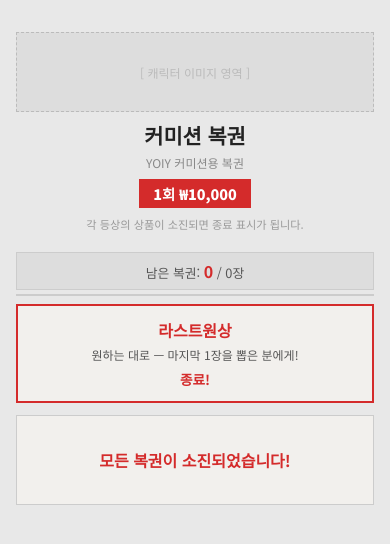
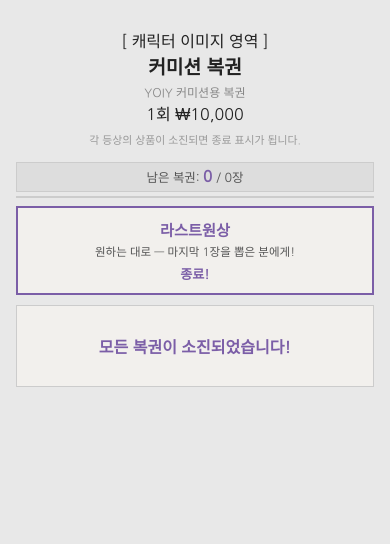
Before and after one commit to pkjy0111-dotcom/commission-lottery, a Next.js app: page / in a window 390 px wide. Shown: the top 544 px of the page. Built offline with nearby package versions, Linux system fonts and the light colour scheme; no server answers; the database is empty.

Commit message:
Refactor global styles and improve responsiveness
Updated global styles by changing font family and adjusting various CSS properties for better responsiveness and aesthetics.

```diff
--- a/app/globals.css
+++ b/app/globals.css
@@ -1,4 +1,4 @@
-@import url('https://fonts.googleapis.com/css2?family=Noto+Sans+KR:wght@400;700;900&display=swap');
+@import url('https://fonts.googleapis.com/css2?family=Nanum+Gothic:wght@400;700;800&display=swap');
 
 * {
   margin: 0;
@@ -9,7 +9,7 @@
 body {
   background: #e8e8e8;
   color: #222;
-  font-family: 'Noto Sans KR', sans-serif;
+  font-family: 'Nanum Gothic', '맑은 고딕', 'Malgun Gothic', sans-serif;
   min-height: 100vh;
 }
 
@@ -22,57 +22,33 @@
 
 .header {
   text-align: center;
-  padding: 16px 0 12px;
-  margin-bottom: 8px;
+  padding: 12px 0 8px;
+  margin-bottom: 6px;
 }
 
 .header h1 {
-  font-size: 1.6rem;
-  font-weight: 900;
+  font-size: 1.5rem;
+  font-weight: 800;
   color: #222;
 }
 
 .header .subtitle {
   font-size: 0.75rem;
   color: #888;
-  margin-top: 4px;
-}
-
-.price-tag {
-  display: inline-block;
-  background: #d42b2b;
-  color: #fff;
-  font-weight: 900;
-  font-size: 0.9rem;
-  padding: 4px 14px;
-  margin-top: 8px;
+  margin-top: 3px;
 }
 
 .notice-text {
-  font-size: 0.7rem;
+  font-size: 0.68rem;
   color: #999;
-  margin-top: 8px;
-}
-
-/* ===== character placeholder ===== */
-.character-placeholder {
-  width: 100%;
-  height: 80px;
-  border: 1px dashed #bbb;
-  display: flex;
-  align-items: center;
-  justify-content: center;
-  color: #bbb;
-  font-size: 0.75rem;
-  margin-bottom: 8px;
-  background: #ddd;
+  margin-top: 6px;
 }
 
 /* ===== 남은 수량 ===== */
 .remaining-display {
   text-align: center;
-  padding: 6px;
-  font-size: 0.8rem;
+  padding: 5px;
+  font-size: 0.78rem;
   color: #555;
   background: #ddd;
   border: 1px solid #ccc;
@@ -80,7 +56,7 @@
 }
 
 .remaining-display strong {
-  color: #d42b2b;
+  color: #7b5ea7;
   font-size: 1rem;
 }
 
@@ -95,7 +71,6 @@
   display: flex;
   align-items: stretch;
   border-bottom: 1px solid #d5d5d5;
-  min-height: 60px;
 }
 
 .prize-section:last-child {
@@ -108,72 +83,66 @@
 
 /* 왼쪽: 상품 정보 */
 .prize-left {
-  width: 130px;
-  min-width: 130px;
+  width: 120px;
+  min-width: 120px;
   display: flex;
   flex-direction: column;
   align-items: center;
   justify-content: center;
-  padding: 8px 6px;
+  padding: 6px 6px;
   border-right: 1px solid #d5d5d5;
   text-align: center;
   background: #f2f0ed;
 }
 
-.prize-image-placeholder {
-  width: 80px;
-  height: 60px;
-  border: 1px dashed #ccc;
-  display: flex;
-  align-items: center;
-  justify-content: center;
-  color: #ccc;
-  font-size: 0.55rem;
-  background: #e8e6e3;
-  margin-bottom: 4px;
-}
-
 .prize-grade-label {
   font-size: 0.8rem;
-  font-weight: 900;
+  font-weight: 800;
   color: #222;
   line-height: 1.2;
 }
 
 .prize-grade-letter {
-  font-size: 1.3rem;
-  font-weight: 900;
+  font-size: 1.2rem;
+  font-weight: 800;
 }
 
 .prize-name {
-  font-size: 0.7rem;
+  font-size: 0.68rem;
   color: #333;
   font-weight: 700;
   line-height: 1.3;
 }
 
 .prize-count-label {
-  font-size: 0.6rem;
-  color: #d42b2b;
+  font-size: 0.58rem;
+  color: #7b5ea7;
   margin-top: 1px;
 }
 
 /* 오른쪽: 티켓 영역 */
 .prize-right {
   flex: 1;
-  padding: 8px 10px;
+  padding: 6px 8px;
   display: flex;
   flex-wrap: wrap;
-  gap: 4px;
+  gap: 0;
   align-items: flex-start;
   align-content: flex-start;
   background: #f2f0ed;
 }
 
+/* ===== 복권 티켓 행 ===== */
+.ticket-row {
+  display: flex;
+  width: 100%;
+  margin-bottom: 2px;
+}
+
 /* ===== 복권 티켓 ===== */
 .ticket {
   width: 48px;
-  height: 36px;
+  height: 30px;
   position: relative;
   display: flex;
   flex-shrink: 0;
@@ -208,8 +177,9 @@
   position: absolute;
   left: 0;
   right: 0;
-  height: 4px;
+  height: 3px;
   background: #8b6aad;
+  z-index: 1;
 }
 
 .ticket-stripe-top {
@@ -221,14 +191,14 @@
 }
 
 .ticket-number {
-  font-size: 0.6rem;
+  font-size: 0.55rem;
   font-weight: 700;
   color: #444;
   line-height: 1;
 }
 
 .ticket-unit {
-  font-size: 0.45rem;
+  font-size: 0.4rem;
   color: #999;
   line-height: 1;
 }
@@ -254,44 +224,44 @@
 /* ===== 라스트원상 ===== */
 .last-one-section {
   background: #f2f0ed;
-  border: 2px solid #d42b2b;
-  padding: 12px;
+  border: 2px solid #7b5ea7;
+  padding: 10px;
   text-align: center;
-  margin-bottom: 12px;
+  margin-bottom: 10px;
 }
 
 .last-one-section h3 {
-  color: #d42b2b;
-  font-size: 1rem;
-  font-weight: 900;
+  color: #7b5ea7;
+  font-size: 0.95rem;
+  font-weight: 800;
 }
 
 .last-one-section p {
   color: #555;
-  font-size: 0.75rem;
-  margin-top: 4px;
+  font-size: 0.72rem;
+  margin-top: 3px;
 }
 
 .last-one-section .status {
-  margin-top: 6px;
+  margin-top: 4px;
   font-weight: 700;
-  font-size: 0.85rem;
-  color: #d42b2b;
+  font-size: 0.82rem;
+  color: #7b5ea7;
 }
 
 /* ===== 뽑기 섹션 ===== */
 .draw-section {
   background: #f2f0ed;
   border: 1px solid #ccc;
-  padding: 20px;
+  padding: 18px;
   text-align: center;
-  margin-bottom: 16px;
+  margin-bottom: 14px;
 }
 
 .draw-section h2 {
   color: #333;
-  font-size: 1rem;
-  margin-bottom: 12px;
+  font-size: 0.95rem;
+  margin-bottom: 10px;
   font-weight: 700;
 }
 
@@ -300,9 +270,9 @@
   border: 2px solid #bbb;
   border-radius: 2px;
   color: #222;
-  font-size: 1.1rem;
-  padding: 8px 16px;
-  width: 240px;
+  font-size: 1.05rem;
+  padding: 7px 14px;
+  width: 220px;
   text-align: center;
   outline: none;
   font-family: monospace;
@@ -315,20 +285,20 @@
 
 .draw-btn {
   display: inline-block;
-  background: #d42b2b;
+  background: #7b5ea7;
   color: #fff;
-  font-size: 0.95rem;
-  font-weight: 900;
-  padding: 8px 32px;
+  font-size: 0.9rem;
+  font-weight: 800;
+  padding: 7px 28px;
   border: none;
   border-radius: 2px;
   cursor: pointer;
-  margin-top: 10px;
+  margin-top: 8px;
   transition: background 0.2s;
 }
 
 .draw-btn:hover {
-  background: #b82525;
+  background: #6b4d8a;
 }
 
 .draw-btn:disabled {
@@ -337,16 +307,16 @@
 }
 
 .error-message {
-  color: #d42b2b;
+  color: #c44;
   margin-top: 8px;
-  font-size: 0.8rem;
+  font-size: 0.78rem;
 }
 
 .sold-out-message {
-  color: #d42b2b;
+  color: #7b5ea7;
   font-size: 1rem;
   font-weight: 700;
-  padding: 12px;
+  padding: 10px;
 }
 
 /* ===== 결과 모달 ===== */
@@ -373,9 +343,9 @@
   background: #f9f8f6;
   border: 3px solid #8b6aad;
   border-radius: 4px;
-  padding: 32px;
+  padding: 28px;
   text-align: center;
-  max-width: 380px;
+  max-width: 360px;
   width: 90%;
   animation: scaleIn 0.4s cubic-bezier(0.175, 0.885, 0.32, 1.275);
 }
@@ -386,31 +356,31 @@
 }
 
 .modal-grade {
-  font-size: 2.5rem;
-  font-weight: 900;
+  font-size: 2.2rem;
+  font-weight: 800;
   margin-bottom: 6px;
 }
 
 .modal-label {
-  font-size: 1.1rem;
+  font-size: 1rem;
   color: #333;
   font-weight: 700;
   margin-bottom: 4px;
 }
 
 .modal-message {
-  font-size: 0.8rem;
+  font-size: 0.78rem;
   color: #777;
-  margin-bottom: 18px;
+  margin-bottom: 16px;
 }
 
 .modal-close-btn {
   background: #8b6aad;
   color: #fff;
   border: none;
-  padding: 8px 24px;
+  padding: 7px 22px;
   border-radius: 2px;
-  font-size: 0.9rem;
+  font-size: 0.85rem;
   cursor: pointer;
   font-weight: 700;
 }
@@ -478,11 +448,11 @@
 }
 
 .admin-btn.danger {
-  background: #d42b2b;
+  background: #c44;
 }
 
 .admin-btn.danger:hover {
-  background: #b82525;
+  background: #a33;
 }
 
 .code-list {
@@ -513,7 +483,7 @@
 }
 
 .code-item .code-status.used {
-  color: #d42b2b;
+  color: #c44;
 }
 
 .login-form {
@@ -532,13 +502,12 @@
 
 /* ===== 반응형 ===== */
 @media (max-width: 600px) {
-  .header h1 { font-size: 1.3rem; }
-  .prize-left { width: 100px; min-width: 100px; padding: 6px 4px; }
-  .prize-image-placeholder { width: 60px; height: 45px; }
+  .header h1 { font-size: 1.2rem; }
+  .prize-left { width: 90px; min-width: 90px; padding: 4px 3px; }
   .prize-grade-letter { font-size: 1rem; }
-  .prize-name { font-size: 0.6rem; }
-  .ticket { width: 40px; height: 30px; }
-  .ticket-number { font-size: 0.5rem; }
-  .ticket-unit { font-size: 0.4rem; }
+  .prize-name { font-size: 0.58rem; }
+  .ticket { width: 38px; height: 26px; }
+  .ticket-number { font-size: 0.45rem; }
+  .ticket-unit { font-size: 0.35rem; }
   .code-input { width: 100%; }
 }
```
